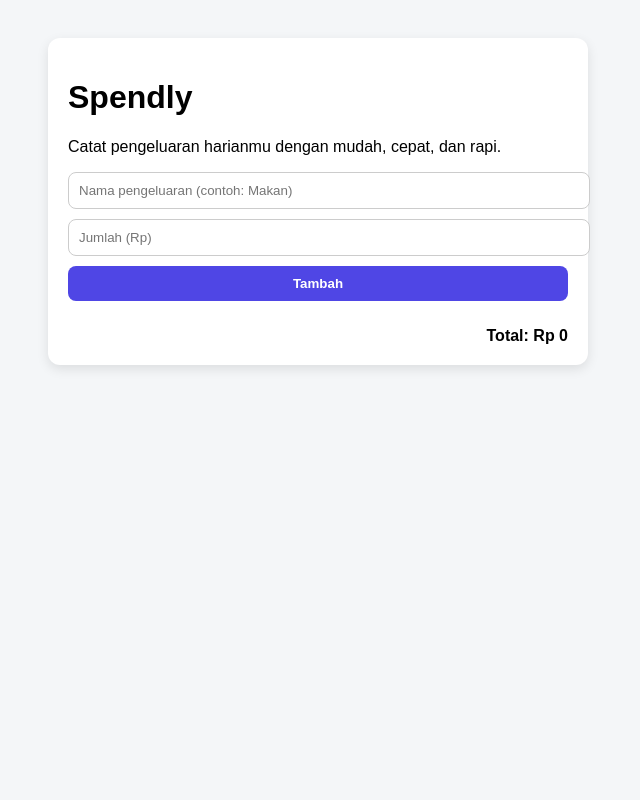
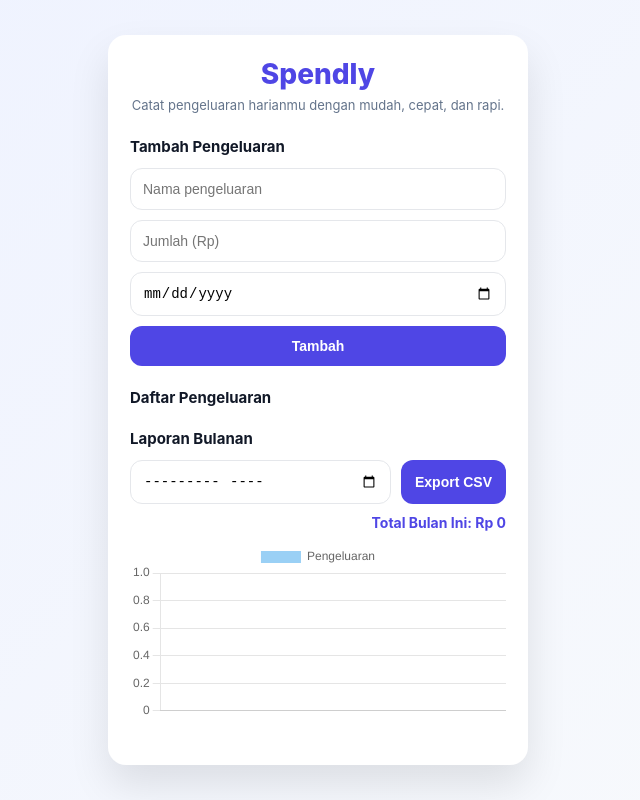
Before and after one commit to naanaa9/Spendly, a plain HTML site: page index.html in a window 1280 px wide. Both pictures are taken after a click on the button "Tambah". Shown: the whole page, without its empty margins (322-962 px from the left). Drawn offline with nearby package versions, Linux system fonts and the light colour scheme.

Commit message:
initial commit

```diff
--- a/index.html
+++ b/index.html
@@ -3,20 +3,59 @@
 <head>
   <meta charset="UTF-8" />
   <meta name="viewport" content="width=device-width, initial-scale=1.0" />
-  <title>Penghitung Pengeluaran</title>
+  <title>Spendly</title>
+
   <link rel="stylesheet" href="style.css" />
+  <script src="https://cdn.jsdelivr.net/npm/chart.js"></script>
 </head>
 <body>
-  <div class="container">
-    <h1 class="logo">Spendly</h1>
-    <p class="tagline">Catat pengeluaran harianmu dengan mudah, cepat, dan rapi.</p>
-    <input type="text" id="nama" placeholder="Nama pengeluaran (contoh: Makan)" />
-    <input type="number" id="jumlah" placeholder="Jumlah (Rp)" />
-    <button id="btnTambah">Tambah</button>
 
-    <ul id="list"></ul>
+  <div class="app">
 
-    <div class="total">Total: Rp <span id="total">0</span></div>
+    <!-- HEADER -->
+    <div class="header">
+      <h1 class="logo">Spendly</h1>
+      <p class="tagline">
+        Catat pengeluaran harianmu dengan mudah, cepat, dan rapi.
+      </p>
+    </div>
+
+    <!-- TAMBAH PENGELUARAN -->
+    <div class="section">
+      <h3>Tambah Pengeluaran</h3>
+
+      <div class="form">
+        <input type="text" id="nama" placeholder="Nama pengeluaran" />
+        <input type="number" id="jumlah" placeholder="Jumlah (Rp)" />
+        <input type="date" id="tanggal" />
+
+        <!-- PENTING: type="button" -->
+        <button id="btnTambah" type="button">Tambah</button>
+      </div>
+    </div>
+
+    <!-- DAFTAR -->
+    <div class="section">
+      <h3>Daftar Pengeluaran</h3>
+      <ul id="list"></ul>
+    </div>
+
+    <!-- LAPORAN -->
+    <div class="section">
+      <h3>Laporan Bulanan</h3>
+
+      <div class="filter">
+        <input type="month" id="filterBulan" />
+        <button id="btnExport" type="button">Export CSV</button>
+      </div>
+
+      <div class="total-bulan">
+        Total Bulan Ini: <span id="totalBulanan">Rp 0</span>
+      </div>
+
+      <canvas id="chart"></canvas>
+    </div>
+
   </div>
 
   <script src="script.js"></script>
--- a/script.js
+++ b/script.js
@@ -1,36 +1,112 @@
-let total = 0;
+let expenses = JSON.parse(localStorage.getItem("expenses")) || [];
+let editIndex = null;
 
+const namaInput = document.getElementById("nama");
+const jumlahInput = document.getElementById("jumlah");
+const tanggalInput = document.getElementById("tanggal");
+const list = document.getElementById("list");
+const totalSpan = document.getElementById("total");
+const btnTambah = document.getElementById("btnTambah");
 
-const namaInput = document.getElementById('nama');
-const jumlahInput = document.getElementById('jumlah');
-const list = document.getElementById('list');
-const totalSpan = document.getElementById('total');
-const btnTambah = document.getElementById('btnTambah');
+let chart;
 
+btnTambah.addEventListener("click", simpanPengeluaran);
 
-btnTambah.addEventListener('click', tambahPengeluaran);
+render();
 
+function simpanPengeluaran() {
+  const nama = namaInput.value.trim();
+  const jumlah = Number(jumlahInput.value);
+  const tanggal = tanggalInput.value;
 
-function tambahPengeluaran() {
-const nama = namaInput.value.trim();
-const jumlah = Number(jumlahInput.value);
+  if (!nama || !jumlah || !tanggal) {
+    alert("Semua field harus diisi");
+    return;
+  }
 
+  if (editIndex !== null) {
+    expenses[editIndex] = { nama, jumlah, tanggal };
+    editIndex = null;
+    btnTambah.textContent = "Tambah";
+  } else {
+    expenses.push({ nama, jumlah, tanggal });
+  }
 
-if (!nama || !jumlah) {
-alert('Nama dan jumlah harus diisi');
-return;
+  localStorage.setItem("expenses", JSON.stringify(expenses));
+
+  namaInput.value = "";
+  jumlahInput.value = "";
+  tanggalInput.value = "";
+
+  render();
 }
 
+function render() {
+  list.innerHTML = "";
+  let total = 0;
 
-const li = document.createElement('li');
-li.innerHTML = `<span>${nama}</span><span>Rp ${jumlah.toLocaleString('id-ID')}</span>`;
-list.appendChild(li);
+  const selectedMonth = document.getElementById("filterBulan").value;
 
+  const filtered = selectedMonth
+    ? expenses.filter(e => e.tanggal.startsWith(selectedMonth))
+    : expenses;
 
-total += jumlah;
-totalSpan.textContent = total.toLocaleString('id-ID');
+  filtered.forEach((e, i) => {
+    total += e.jumlah;
 
+    const li = document.createElement("li");
+    li.innerHTML = `
+      <span>${e.nama}: Rp ${e.jumlah}</span>
+      <div>
+        <button onclick="editItem(${i})">Edit</button>
+        <button onclick="hapusItem(${i})">Hapus</button>
+      </div>
+    `;
+    list.appendChild(li);
+  });
+  // ✅ CHART JUGA HARUS PAKAI DATA TERFILTER
+  renderChart(filtered);
+}
 
-namaInput.value = '';
-jumlahInput.value = '';
+    totalSpan.textContent = `Rp ${total}`;
+
+function editItem(index) {
+  const e = expenses[index];
+  namaInput.value = e.nama;
+  jumlahInput.value = e.jumlah;
+  tanggalInput.value = e.tanggal;
+  editIndex = index;
+  btnTambah.textContent = "Update";
 }
+
+function hapusItem(index) {
+  if (!confirm("Hapus pengeluaran ini?")) return;
+  expenses.splice(index, 1);
+  localStorage.setItem("expenses", JSON.stringify(expenses));
+  render();
+}
+
+function renderChart(data) {
+  const dataPerTanggal = {};
+
+  data.forEach(e => {
+    dataPerTanggal[e.tanggal] =
+      (dataPerTanggal[e.tanggal] || 0) + e.jumlah;
+  });
+
+  const labels = Object.keys(dataPerTanggal);
+  const values = Object.values(dataPerTanggal);
+
+  if (chart) chart.destroy();
+
+  chart = new Chart(document.getElementById("chart"), {
+    type: "bar",
+    data: {
+      labels,
+      datasets: [{
+        label: "Pengeluaran",
+        data: values
+      }]
+    }
+  });
+}
--- a/style.css
+++ b/style.css
@@ -1,71 +1,169 @@
+* {
+  box-sizing: border-box;
+  margin: 0;
+  padding: 0;
+}
+
 body {
-font-family: Arial, sans-serif;
-background: #f4f6f8;
+  font-family: Inter, Arial, sans-serif;
+  background: linear-gradient(135deg, #eef2ff, #f8fafc);
+  min-height: 100vh;
   display: flex;
   justify-content: center;
-padding: 30px;
+  align-items: center;
 }
 
-
-.container {
-background: #fff;
+/* === APP CONTAINER === */
+.app {
+  background: #ffffff;
   width: 100%;
-max-width: 500px;
-padding: 20px;
-border-radius: 12px;
-box-shadow: 0 4px 12px rgba(0,0,0,0.1);
+  max-width: 420px;
+  padding: 22px;
+  border-radius: 18px;
+  box-shadow: 0 20px 40px rgba(0,0,0,0.1);
 }
 
-
-h2 {
+/* === HEADER === */
+.header {
   text-align: center;
-margin-bottom: 20px;
+  margin-bottom: 24px;
 }
 
-
-input, button {
-width: 100%;
-padding: 10px;
-margin-bottom: 10px;
-border-radius: 8px;
-border: 1px solid #ccc;
+.logo {
+  font-size: 28px;
+  font-weight: 800;
+  color: #4f46e5;
 }
 
+.tagline {
+  font-size: 13px;
+  color: #64748b;
+  margin-top: 6px;
+}
+
+/* === SECTION === */
+.section {
+  margin-bottom: 22px;
+}
+
+.section h3 {
+  font-size: 15px;
+  font-weight: 700;
+  margin-bottom: 12px;
+  color: #111827;
+}
+
+/* === FORM === */
+.form {
+  display: flex;
+  flex-direction: column;
+  gap: 10px;
+}
+
+input,
+button {
+  padding: 12px;
+  border-radius: 12px;
+  border: 1px solid #e5e7eb;
+  font-size: 14px;
+}
+
+input:focus {
+  outline: none;
+  border-color: #4f46e5;
+}
 
 button {
   background: #4f46e5;
-color: white;
-font-weight: bold;
+  color: #ffffff;
+  font-weight: 600;
   cursor: pointer;
   border: none;
+  transition: background 0.2s ease;
 }
-
 
 button:hover {
   background: #4338ca;
 }
 
-
+/* === LIST === */
 ul {
   list-style: none;
-padding: 0;
-margin-top: 15px;
+  margin-top: 12px;
 }
-
 
 li {
   display: flex;
   justify-content: space-between;
-background: #f1f5f9;
-padding: 8px 10px;
-border-radius: 6px;
-margin-bottom: 6px;
+  align-items: center;
+  padding: 12px 14px;
+  background: #f9fafb;
+  border-radius: 12px;
+  margin-bottom: 8px;
+}
+
+li .left {
+  display: flex;
+  flex-direction: column;
+  gap: 4px;
+}
+
+li .left strong {
   font-size: 14px;
 }
 
+li .left small {
+  font-size: 12px;
+  color: #64748b;
+}
 
-.total {
-margin-top: 15px;
-font-weight: bold;
+li .right {
+  display: flex;
+  align-items: center;
+  gap: 10px;
+}
+
+li .right span {
+  font-weight: 600;
+  font-size: 14px;
+}
+
+/* === ACTION ICONS === */
+.actions button {
+  background: none;
+  border: none;
+  cursor: pointer;
+  font-size: 14px;
+  color: #4f46e5;
+}
+
+/* === FILTER & EXPORT === */
+.filter {
+  display: flex;
+  gap: 10px;
+  margin-bottom: 10px;
+}
+
+.filter input {
+  flex: 1;
+}
+
+.filter button {
+  padding: 12px 14px;
+  white-space: nowrap;
+}
+
+/* === TOTAL === */
+.total-bulan {
+  font-weight: 700;
+  font-size: 14px;
+  color: #4f46e5;
   text-align: right;
+  margin-bottom: 10px;
 }
+
+/* === CHART === */
+canvas {
+  max-height: 180px;
+  margin-top: 8px;
+}
```
Also changed, not shown: 1 other file. Lines whose indentation alone changed are shown as unchanged.
